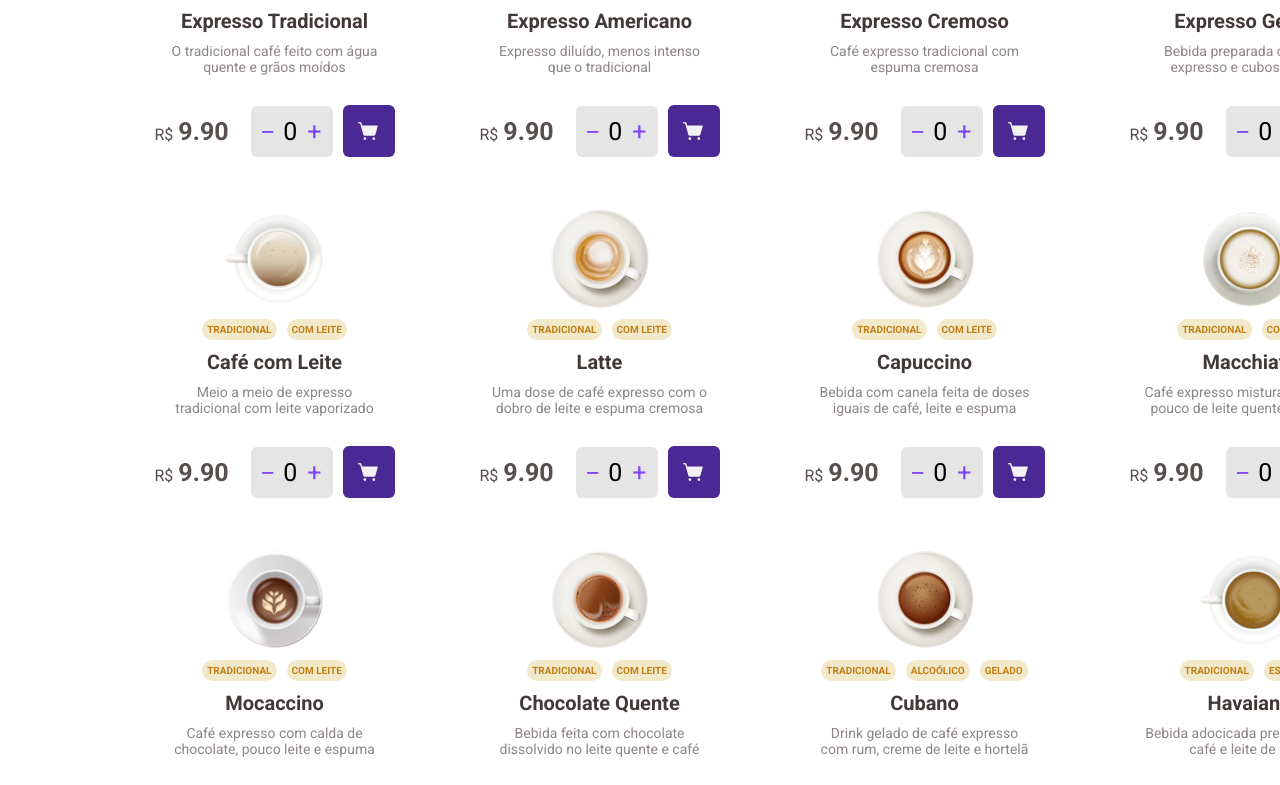
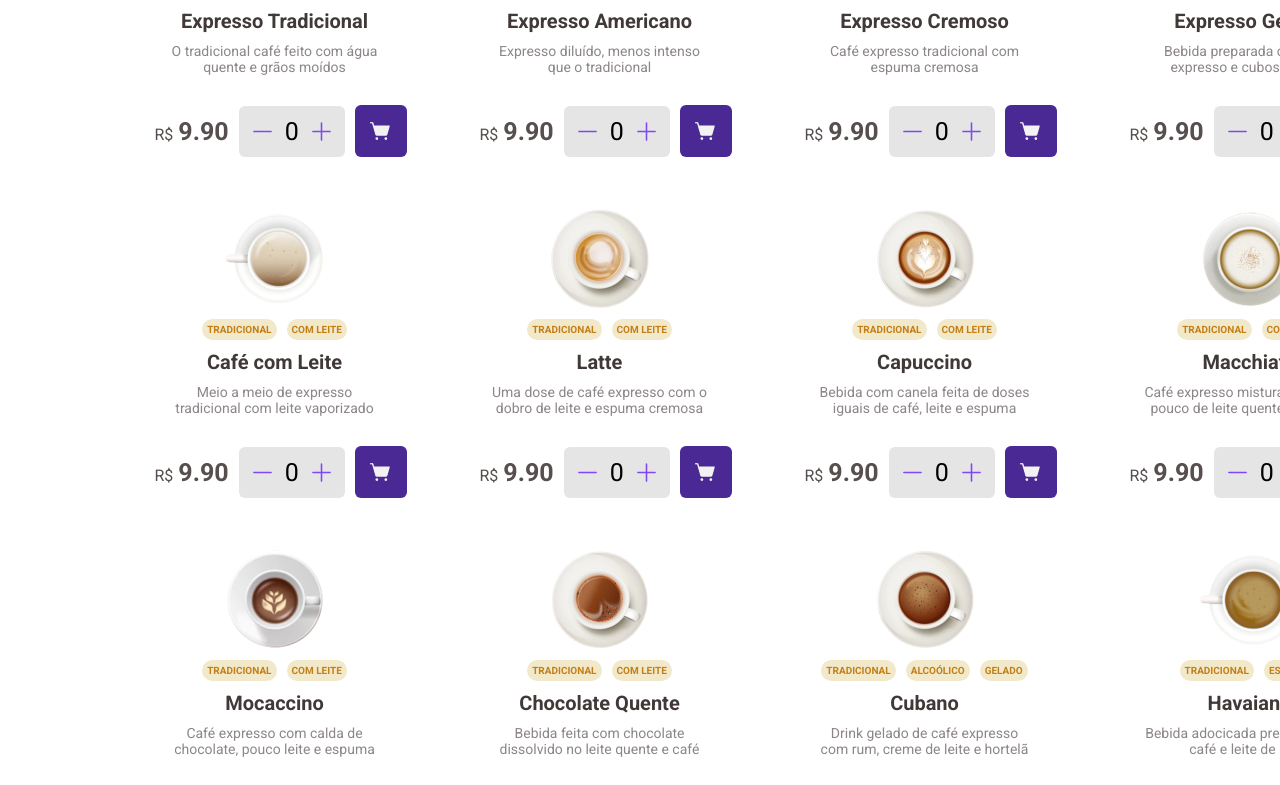
Before and after one commit to erickggarcia/coffee-ecomerce, a React (Vite) app: page / in a window 1280 px wide. Shown: the part 807-1592 px from the top of the page. Built offline with nearby package versions, Linux system fonts and the light colour scheme.

Commit message:
corrigindo icones de + e -

```diff
--- a/package.json
+++ b/package.json
@@ -12,6 +12,7 @@
   "dependencies": {
     "@rocketseat/eslint-config": "^2.2.2",
     "immer": "^10.1.1",
+    "phosphor-react": "^1.4.1",
     "react": "^18.2.0",
     "react-dom": "^18.2.0",
     "react-router-dom": "^6.22.3",
--- a/src/pages/Home/components/Products/index.tsx
+++ b/src/pages/Home/components/Products/index.tsx
@@ -2,6 +2,7 @@ import { useContext } from "react"
 import { iCoffees } from "../../index"
 import { MenuContainer } from "./style"
 import { ProductsContext } from "../../../../contexts/productsContext"
+import { Minus, Plus } from 'phosphor-react'
 
 export function Coffees ({...props} : iCoffees) {
 
@@ -22,9 +23,9 @@ return (
             <div className="priceMenu">
                 <p className="value">R$<span>{props.value.toFixed(2)}</span></p>
                 <div className="lengthContainer">
-                    <span className="controls minus" onClick={() => handleDecreaseProduct(props)}>_</span>
+                    <span className="controls" onClick={() => handleDecreaseProduct(props)}><Minus/></span>
                         {productAmount}
-                    <span className="controls" onClick={() => handleIncreaseProduct(props)}>+</span>
+                    <span className="controls" onClick={() => handleIncreaseProduct(props)}><Plus/></span>
                 </div>
                 <div className="shoppingCartContainer">
                     <img src="icons/shoppingCartSimple.png" alt="" />
--- a/src/pages/Home/components/Products/style.ts
+++ b/src/pages/Home/components/Products/style.ts
@@ -69,8 +69,4 @@ export const MenuContainer = styled.div`
         color: ${props => props.theme['purple']};
         cursor: pointer;
     }
-
-    .controls.minus {
-        height: 11px;
-    }
 `
```
Also changed, not shown: 1 other file (tests, documents, lock files or other folders).
